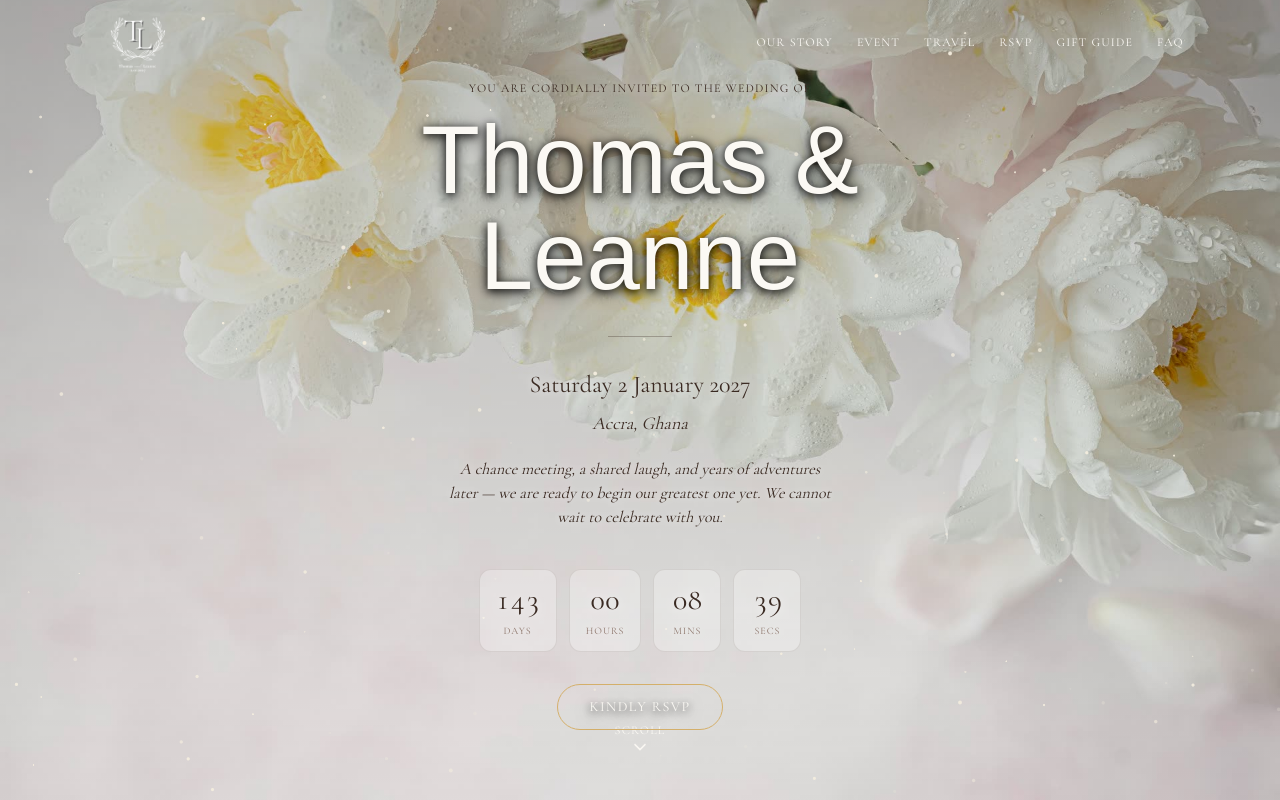
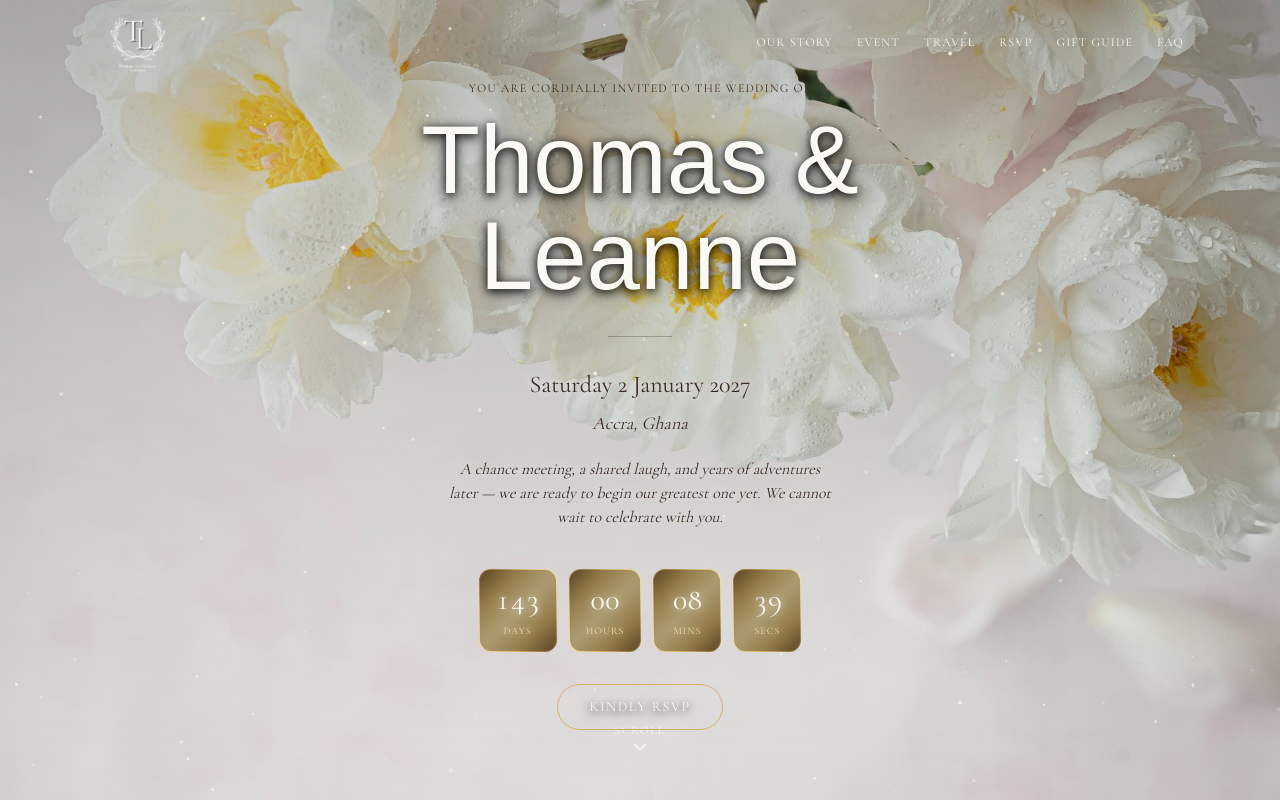
Before and after one commit to niiodartey-tt/niinaa27, a Next.js app: page / in a window 1280 px wide. Shown: the top 800 px of the page. Built offline with nearby package versions, Linux system fonts and the light colour scheme; a web font is replaced by a local one.

Commit message:
Restyle countdown timer to match site theme
Gold shimmer border cards (p-px bg-gold-shimmer), black/30 glass inner,
ivory numbers, gold-highlight labels — consistent with the dark hero context
and the gold card pattern used across TravelStay and Registry.

```diff
--- a/components/sections/CountdownTimer.tsx
+++ b/components/sections/CountdownTimer.tsx
@@ -53,14 +53,16 @@ export function CountdownTimer({ weddingDate }: CountdownTimerProps) {
       {units.map(({ label, value }) => (
         <div
           key={label}
-          className="flex flex-col items-center gap-1.5 bg-white/30 backdrop-blur-sm border border-ink/10 rounded-xl px-3 py-3 md:px-4 min-w-[60px] md:min-w-[68px]"
+          className="p-px bg-gold-shimmer rounded-xl min-w-[60px] md:min-w-[68px]"
         >
-          <span className="font-serif text-2xl md:text-3xl text-ink tabular-nums leading-none">
-            {value !== undefined ? String(value).padStart(2, "0") : "--"}
-          </span>
-          <span className="font-sans text-[10px] text-taupe tracking-widest uppercase">
-            {label}
-          </span>
+          <div className="flex flex-col items-center gap-1.5 bg-black/30 backdrop-blur-sm rounded-[11px] px-3 py-3 md:px-4 h-full">
+            <span className="font-serif text-2xl md:text-3xl text-ivory tabular-nums leading-none">
+              {value !== undefined ? String(value).padStart(2, "0") : "--"}
+            </span>
+            <span className="font-sans text-[10px] text-gold-highlight tracking-widest uppercase">
+              {label}
+            </span>
+          </div>
         </div>
       ))}
     </div>
```
